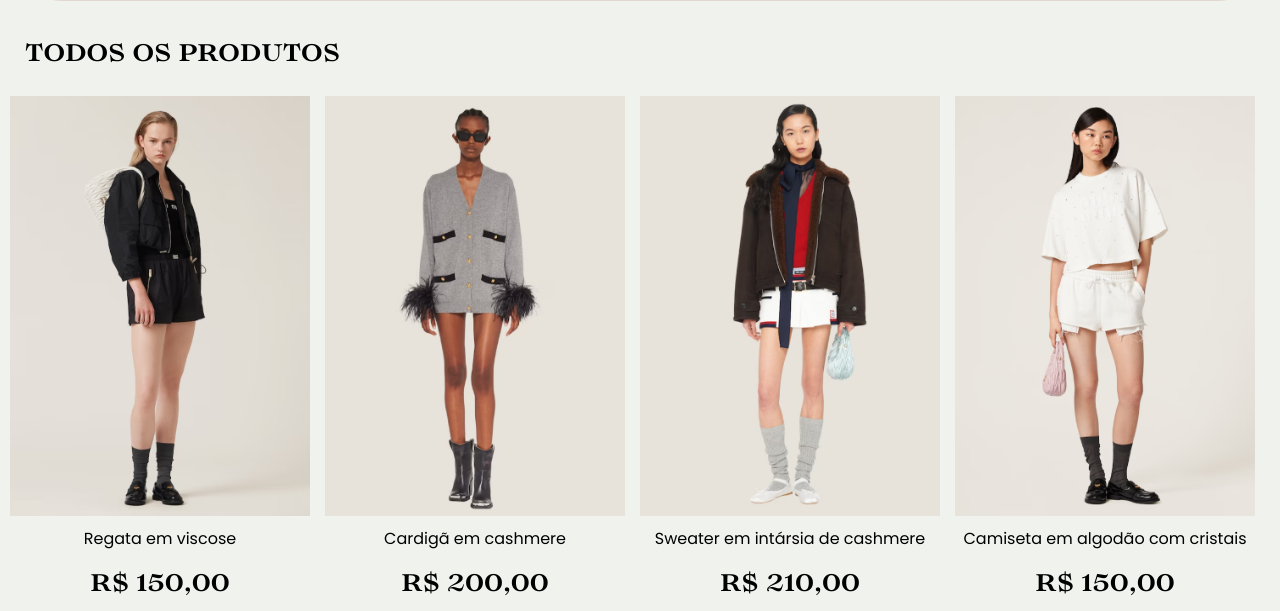
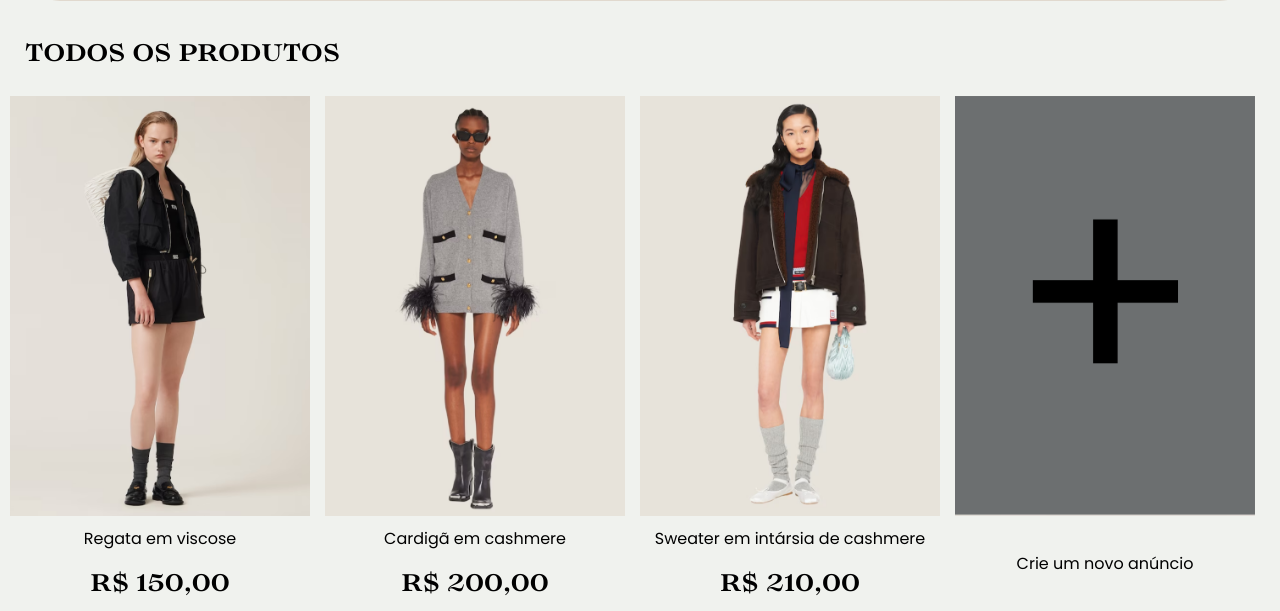
Before and after one commit to Angreen1623/Secure-Buyer, a PHP site: page /conteudos/tela-anunciante.php in a window 1280 px wide. Shown: the part 289-900 px from the top of the page. Run offline with PHP 8.4, Linux system fonts and the light colour scheme; data comes from the database, SQL or seed files in the repository.

Commit message:
Linkando Tela anunciante para criar anuncio

```diff
--- a/conteudos/tela-anunciante.php
+++ b/conteudos/tela-anunciante.php
@@ -224,10 +224,9 @@
             </div>
 
             <div class="products-item">
-                <a href="produto.php">
-                <img src="../conteudos/img/modelo4.png" alt="MODELO 4 - GLAMOUR GLOBAL" class="imgmodelo1"></a>
-                <p class="descmodelos1">Camiseta em algodão com cristais</p>
-                <p class="preco1">R$ 150,00</p>
+                <a href="c_anuncio.php">
+                <img src="../conteudos/img/addprod.png" alt="Crie um anúncio" class="imgmodelo1"></a>
+                <p class="descmodelos1">Crie um novo anúncio</p>
             </div>
         </div>
 
```
Also changed, not shown: conteudos/img/addprod.png (added).
